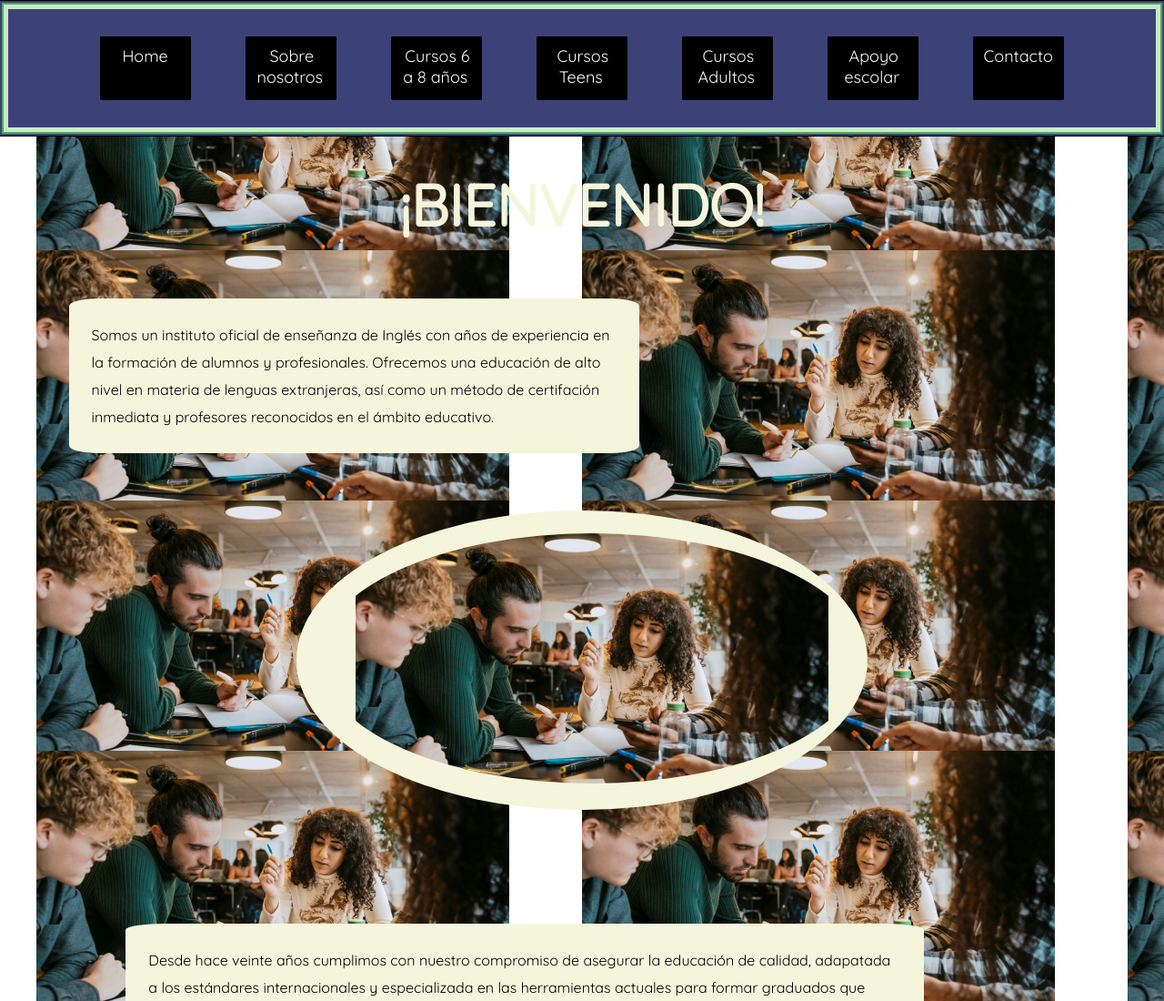
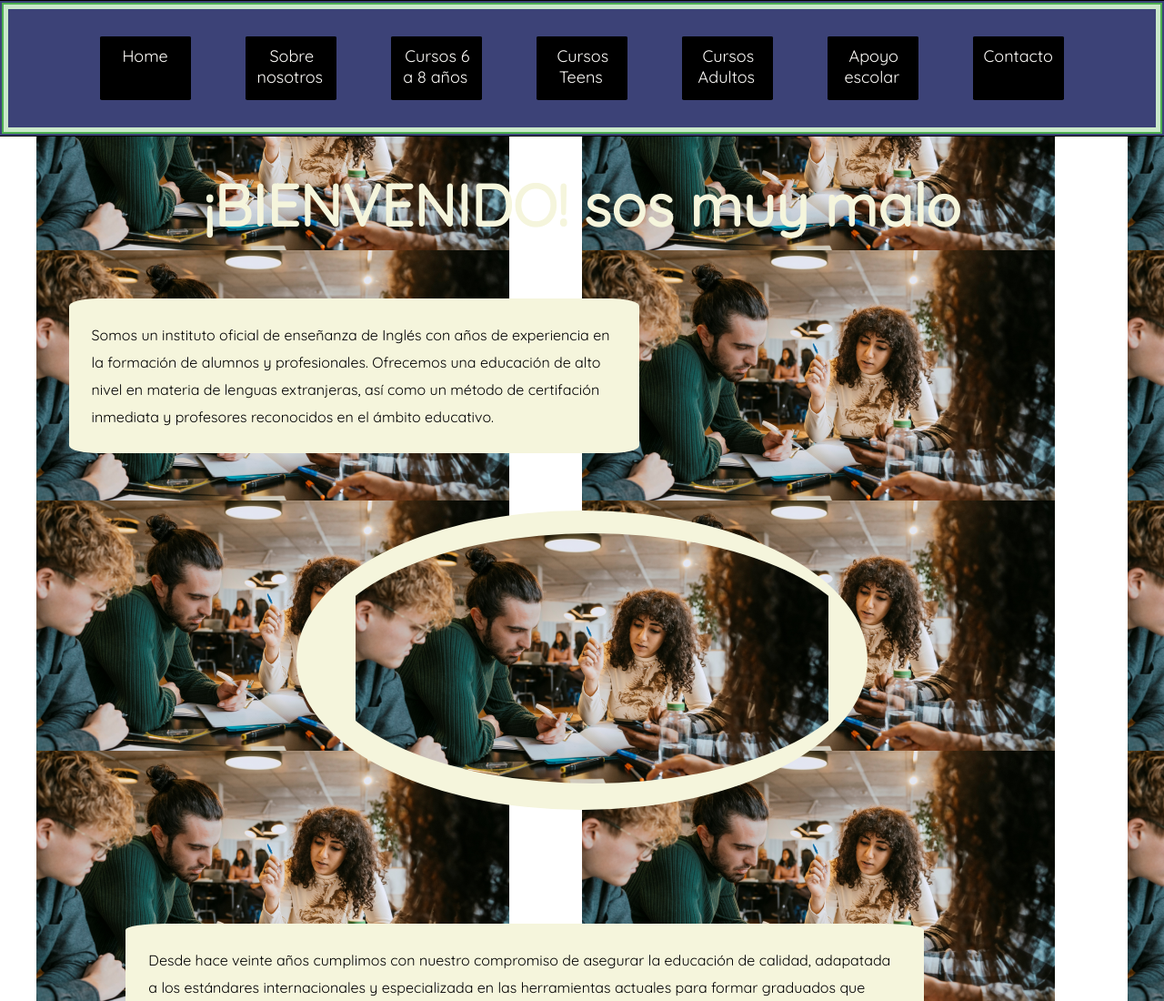
Before and after one commit to FlorenciaPacialeo/englishinstitute, a plain HTML site: page index.html in a window 1280 px wide. Shown: the top 1100 px of the page at 91% size. Drawn offline with nearby package versions, Linux system fonts and the light colour scheme.

Commit message:
estoy viendo

```diff
--- a/index.html
+++ b/index.html
@@ -40,7 +40,7 @@
         <div class=" gridmainbienvenida">
 
             <div class="flexbienvenida">
-                <h1 class="bienvenido">¡BIENVENIDO!</h1>
+                <h1 class="bienvenido">¡BIENVENIDO! sos muy malo</h1>
             </div>
             <div class="tarjetabienvenidaflex">
                 <p class="parrafobienvenida"> Somos un instituto oficial de enseñanza de Inglés con años de experiencia
```
